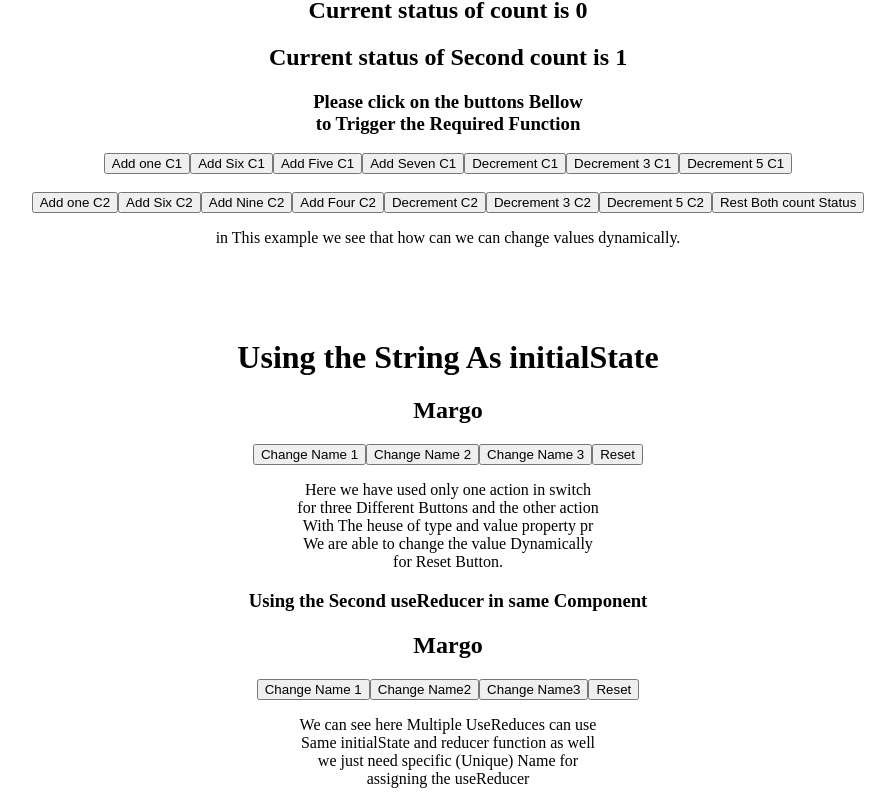
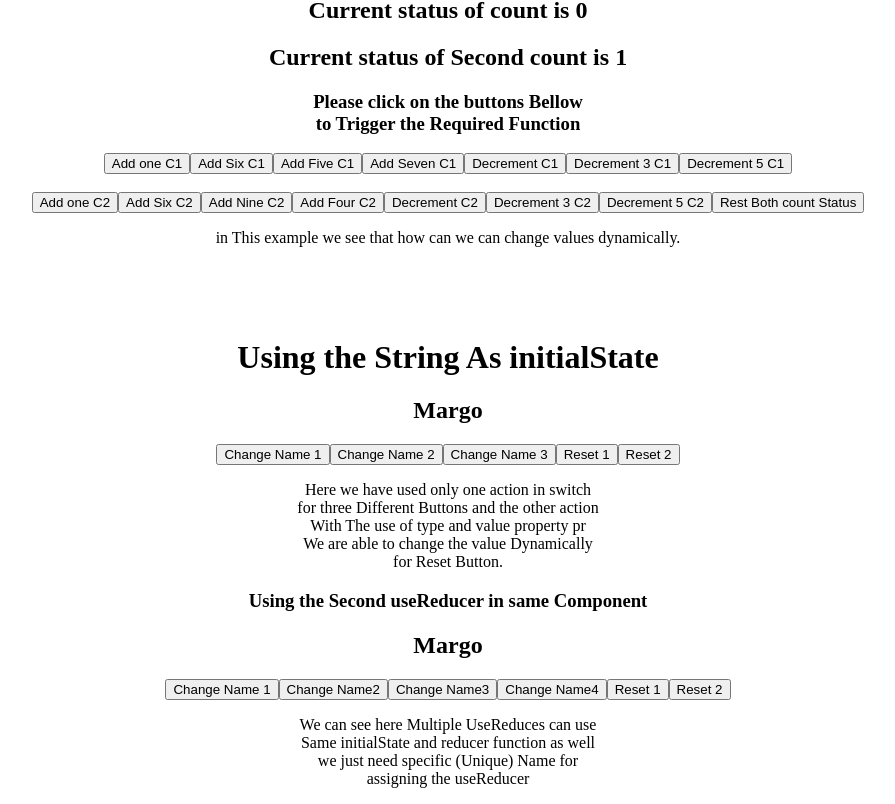
Before and after one commit to MubasherChaudhry/Practice_Hook_useReduce, a React (Create React App) app in the folder learning-app/: page / in a window 1280 px wide. Shown: the part 1556-2360 px from the top of the page, without its empty margins (192-1087 px from the left). Built offline with nearby package versions, Linux system fonts and the light colour scheme.

Commit message:
This is it for useReducer Basic but deep Introduction

```diff
--- a/learning-app/src/components/SixthExampleWithMultipleReducer.jsx
+++ b/learning-app/src/components/SixthExampleWithMultipleReducer.jsx
@@ -28,10 +28,11 @@ function SixthExampleWithMultipleReducer() {
       <button onClick={() => dispatch({ type: "addName1", value: "Matt" })}>
         Change Name 3
       </button>
-      <button onClick={() => dispatch({ type: "reset" })}>Reset</button>
+      <button onClick={() => dispatch({ type: "reset" })}>Reset 1</button>
+      <button onClick={() => dispatchTwo({ type: "reset" })}>Reset 2</button>
       <p>
         Here we have used only one action in switch <br /> for three Different
-        Buttons and the other action <br /> With The heuse of type and value
+        Buttons and the other action <br /> With The use of type and value
         property pr <br /> We are able to change the value Dynamically <br />
         for Reset Button.
 
@@ -40,7 +41,10 @@ function SixthExampleWithMultipleReducer() {
         <button onClick={()=>dispatchTwo({type:'addName1', value:'Mobi'})} >Change Name 1</button>
         <button onClick={()=>dispatchTwo({type:'addName1', value:'Max'})} >Change Name2</button>
         <button onClick={()=>dispatchTwo({type:'addName1', value:'Matt'})} >Change Name3</button>
-        <button onClick={()=>dispatchTwo({type:'reset'})} >Reset</button>
+        <button onClick={()=>dispatchTwo({type:'addName1', value:'007'})} >Change Name4</button>
+      <button onClick={() => dispatch({ type: "reset" })}>Reset 1</button>
+
+        <button onClick={()=>dispatchTwo({type:'reset'})} >Reset 2</button>
 
         <p>We can see here Multiple UseReduces can use <br />
         Same initialState and reducer function as well <br />
```
